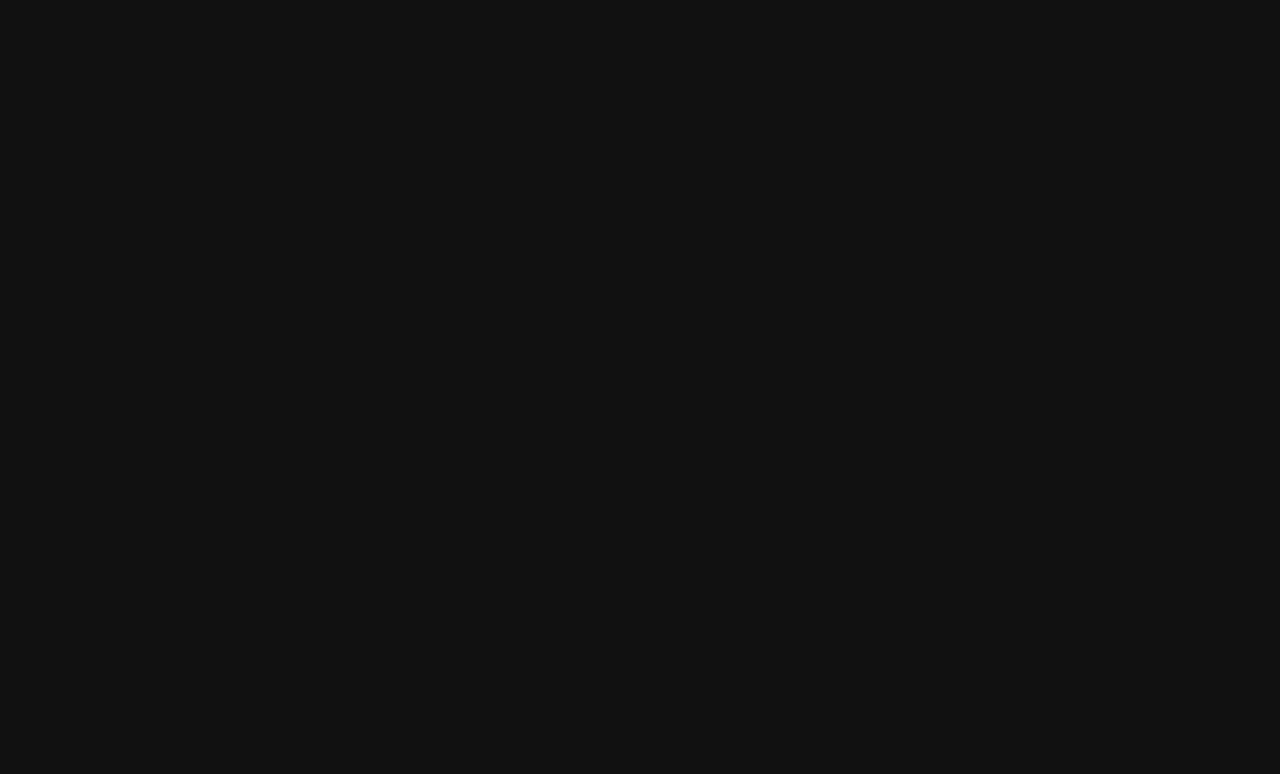
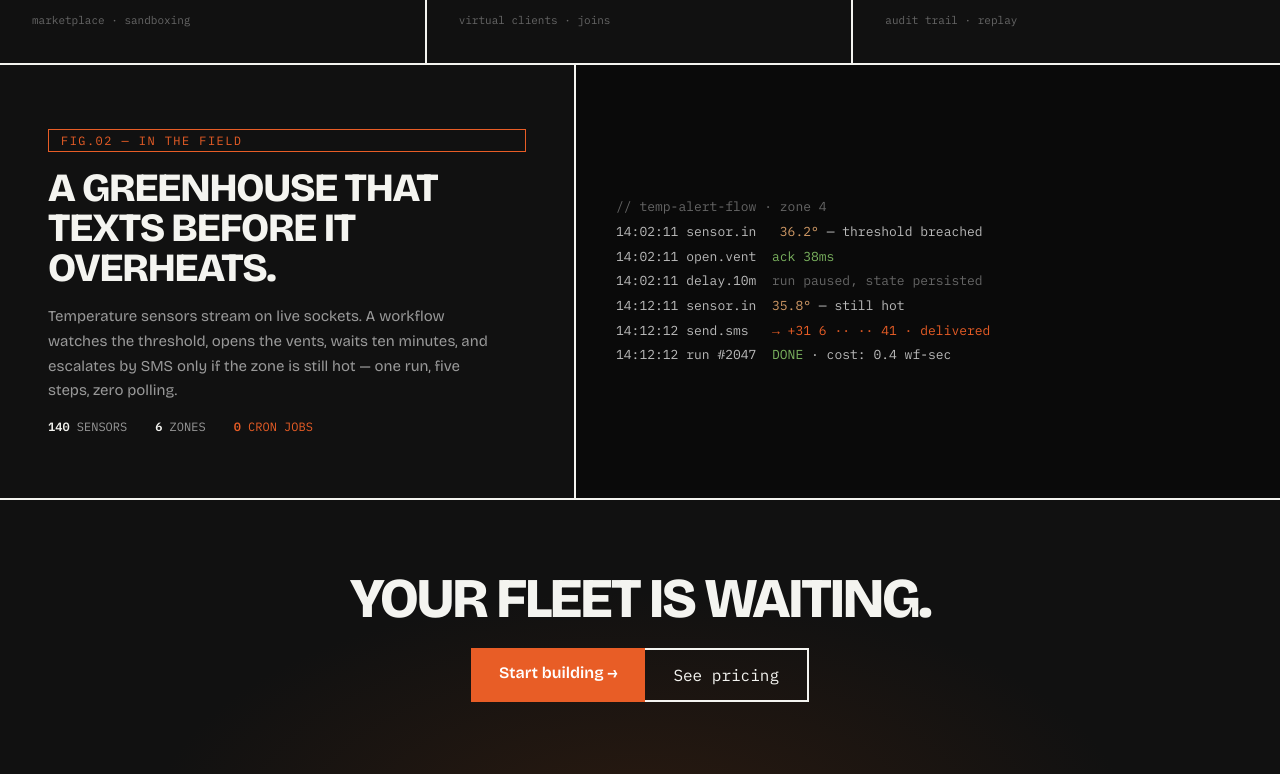
Before and after one commit to richardjoy530/fluffy-waddle, an Angular app in the folder app/: page /solutions in a window 1280 px wide. Shown: the part 800-1574 px from the top of the page. Before the commit the page ends 800 px from the top, so only its background shows below. Built offline with nearby package versions, Linux system fonts and the light colour scheme.

Commit message:
(chore): CTA section shared component + soultions cta section

```diff
--- a/app/src/app/pages/features/features.html
+++ b/app/src/app/pages/features/features.html
@@ -95,10 +95,9 @@
   </div>
 </section>
 
-<section class="cta">
-  <h2 class="cta-title">See it hold the line.</h2>
-  <div class="cta-actions">
-    <a href="#" class="cta-primary">Start building →</a>
-    <a href="#" class="cta-secondary">docs/quickstart</a>
-  </div>
-</section>
+<app-cta-section
+  title="See it hold the line."
+  primaryLabel="Start building →"
+  primaryHref="#"
+  secondaryLabel="docs/quickstart"
+  secondaryHref="#" />
--- a/app/src/app/pages/features/features.scss
+++ b/app/src/app/pages/features/features.scss
@@ -132,44 +132,4 @@
     color: var(--mkt-muted);
   }
 
-  .cta {
-    border-top: var(--mkt-border);
-    padding: 72px 48px;
-    text-align: center;
-    display: flex;
-    flex-direction: column;
-    align-items: center;
-    gap: 22px;
-    background: radial-gradient(700px 340px at 50% 120%, var(--mkt-bg-accent-subtle), transparent 70%);
-  }
-
-  .cta-title {
-    margin: 0;
-    @include display-heading(32px, 6vw, 56px, -0.04em, 0.96);
-  }
-
-  .cta-actions {
-    display: flex;
-  }
-
-  .cta-primary {
-    background: var(--mkt-accent);
-    color: var(--mkt-on-accent);
-    padding: 15px 28px;
-    font-weight: var(--mkt-weight-medium);
-    font-size: var(--mkt-text-lg);
-
-    &:hover {
-      background: var(--mkt-accent-hover);
-    }
-  }
-
-  .cta-secondary {
-    border: var(--mkt-border);
-    border-left: none;
-    padding: 15px 28px;
-    font-size: var(--mkt-text-lg);
-    font-family: var(--mkt-font-mono);
-    color: var(--mkt-fg);
-  }
 }
--- a/app/src/app/pages/features/features.ts
+++ b/app/src/app/pages/features/features.ts
@@ -3,10 +3,11 @@ import { NetworkDiagram } from '../../shared/network-diagram/network-diagram';
 import { Eyebrow } from '../../shared/eyebrow/eyebrow';
 import { VcCard } from '../../shared/vc-card/vc-card';
 import { Terminal } from '../../shared/terminal/terminal';
+import { CtaSection } from '../../shared/cta-section/cta-section';
 
 @Component({
   selector: 'app-features',
-  imports: [NetworkDiagram, Eyebrow, VcCard, Terminal],
+  imports: [NetworkDiagram, Eyebrow, VcCard, Terminal, CtaSection],
   templateUrl: './features.html',
   styleUrl: './features.scss',
 })
--- a/app/src/app/pages/solutions/solutions.html
+++ b/app/src/app/pages/solutions/solutions.html
@@ -1,3 +1,8 @@
+<section class="hero">
+  <app-eyebrow label="FIG.01 — DEPLOYMENTS" />
+  <h1 class="hero-title">Wherever things need <span class="accent">commanding.</span></h1>
+</section>
+
 <section class="solutions-grid">
   <app-solution-card
     tag="01 · INDUSTRIAL IOT"
@@ -30,3 +35,36 @@
     body="Long experiments as long runs: checkpoint every reading, resume after restarts, replay the full trail."
     stack="audit trail · replay" />
 </section>
+
+<section class="field">
+  <div class="field-copy">
+    <app-eyebrow label="FIG.02 — IN THE FIELD" />
+    <h2 class="field-title">A greenhouse that texts before it overheats.</h2>
+    <p class="field-body">
+      Temperature sensors stream on live sockets. A workflow watches the threshold, opens the
+      vents, waits ten minutes, and escalates by SMS only if the zone is still hot — one run,
+      five steps, zero polling.
+    </p>
+    <div class="field-stats">
+      <span><strong>140</strong> SENSORS</span>
+      <span><strong>6</strong> ZONES</span>
+      <span class="accent"><strong>0</strong> CRON JOBS</span>
+    </div>
+  </div>
+  <app-terminal>
+    <div><span class="code-comment">// temp-alert-flow · zone 4</span></div>
+    <div>14:02:11 sensor.in &nbsp;&nbsp;<span class="code-number">36.2°</span> — threshold breached</div>
+    <div>14:02:11 open.vent &nbsp;<span class="code-string">ack 38ms</span></div>
+    <div>14:02:11 delay.10m &nbsp;<span class="code-comment">run paused, state persisted</span></div>
+    <div>14:12:11 sensor.in &nbsp;<span class="code-number">35.8°</span> — still hot</div>
+    <div>14:12:12 send.sms &nbsp;&nbsp;<span class="code-keyword">→ +31 6 ·· ·· 41 · delivered</span></div>
+    <div>14:12:12 run #2047 &nbsp;<span class="code-string">DONE</span> · cost: 0.4 wf-sec</div>
+  </app-terminal>
+</section>
+
+<app-cta-section
+  title="Your fleet is waiting."
+  primaryLabel="Start building →"
+  primaryHref="#"
+  secondaryLabel="See pricing"
+  secondaryHref="#" />
--- a/app/src/app/pages/solutions/solutions.scss
+++ b/app/src/app/pages/solutions/solutions.scss
@@ -1,6 +1,21 @@
 @use '../../../styles/mixins/marketing-mixins' as *;
 
 :host {
+  .hero {
+    padding: 72px 48px 56px;
+    border-bottom: var(--mkt-border);
+  }
+
+  .hero-title {
+    margin: 20px 0 0;
+    @include display-heading(32px, 8vw, 84px, -0.04em, 0.94);
+    max-width: 14ch;
+
+    .accent {
+      color: var(--mkt-accent);
+    }
+  }
+
   .solutions-grid {
     @include section-grid(repeat(3, 1fr));
   }
@@ -8,4 +23,55 @@
   app-solution-card {
     @include grid-cell-borders(3);
   }
+
+  .field {
+    @include section-grid(0.9fr 1.1fr);
+    border-top: var(--mkt-border);
+  }
+
+  .field-copy {
+    min-width: 0;
+    padding: 64px 48px;
+    display: flex;
+    flex-direction: column;
+    justify-content: center;
+    gap: 16px;
+
+    @include stack-divider;
+  }
+
+  .field-title {
+    margin: 0;
+    @include display-heading(28px, 3.4vw, 40px);
+  }
+
+  .field-body {
+    margin: 0;
+    font-size: var(--mkt-text-md);
+    line-height: 1.65;
+    color: var(--mkt-muted);
+    max-width: 46ch;
+  }
+
+  .field-stats {
+    display: flex;
+    gap: 28px;
+    font-family: var(--mkt-font-mono);
+    font-size: var(--mkt-text-xs);
+    color: var(--mkt-muted);
+
+    strong {
+      color: var(--mkt-fg);
+      font-weight: var(--mkt-weight-medium);
+    }
+
+    .accent {
+      color: var(--mkt-accent);
+
+      strong {
+        color: var(--mkt-accent);
+      }
+    }
+  }
+
 }
--- a/app/src/app/pages/solutions/solutions.ts
+++ b/app/src/app/pages/solutions/solutions.ts
@@ -1,9 +1,12 @@
 import { Component } from '@angular/core';
 import { SolutionCard } from '../../shared/solution-card/solution-card';
+import { Eyebrow } from '../../shared/eyebrow/eyebrow';
+import { Terminal } from '../../shared/terminal/terminal';
+import { CtaSection } from '../../shared/cta-section/cta-section';
 
 @Component({
   selector: 'app-solutions',
-  imports: [SolutionCard],
+  imports: [SolutionCard, Eyebrow, Terminal, CtaSection],
   templateUrl: './solutions.html',
   styleUrl: './solutions.scss',
 })
--- /dev/null
+++ b/app/src/app/shared/cta-section/cta-section.html
@@ -0,0 +1,5 @@
+<h2 class="title">{{ title() }}</h2>
+<div class="actions">
+  <a [href]="primaryHref()" class="primary">{{ primaryLabel() }}</a>
+  <a [href]="secondaryHref()" class="secondary">{{ secondaryLabel() }}</a>
+</div>
--- /dev/null
+++ b/app/src/app/shared/cta-section/cta-section.scss
@@ -0,0 +1,42 @@
+@use '../../../styles/mixins/marketing-mixins' as *;
+
+:host {
+  border-top: var(--mkt-border);
+  padding: 72px 48px;
+  text-align: center;
+  display: flex;
+  flex-direction: column;
+  align-items: center;
+  gap: 22px;
+  background: radial-gradient(700px 340px at 50% 120%, var(--mkt-bg-accent-subtle), transparent 70%);
+}
+
+.title {
+  margin: 0;
+  @include display-heading(32px, 6vw, 56px, -0.04em, 0.96);
+}
+
+.actions {
+  display: flex;
+}
+
+.primary {
+  background: var(--mkt-accent);
+  color: var(--mkt-on-accent);
+  padding: 15px 28px;
+  font-weight: var(--mkt-weight-medium);
+  font-size: var(--mkt-text-lg);
+
+  &:hover {
+    background: var(--mkt-accent-hover);
+  }
+}
+
+.secondary {
+  border: var(--mkt-border);
+  border-left: none;
+  padding: 15px 28px;
+  font-size: var(--mkt-text-lg);
+  font-family: var(--mkt-font-mono);
+  color: var(--mkt-fg);
+}
--- /dev/null
+++ b/app/src/app/shared/cta-section/cta-section.ts
@@ -0,0 +1,15 @@
+import { Component, input } from '@angular/core';
+
+@Component({
+  selector: 'app-cta-section',
+  imports: [],
+  templateUrl: './cta-section.html',
+  styleUrl: './cta-section.scss',
+})
+export class CtaSection {
+  readonly title = input.required<string>();
+  readonly primaryLabel = input.required<string>();
+  readonly primaryHref = input.required<string>();
+  readonly secondaryLabel = input.required<string>();
+  readonly secondaryHref = input.required<string>();
+}
```
